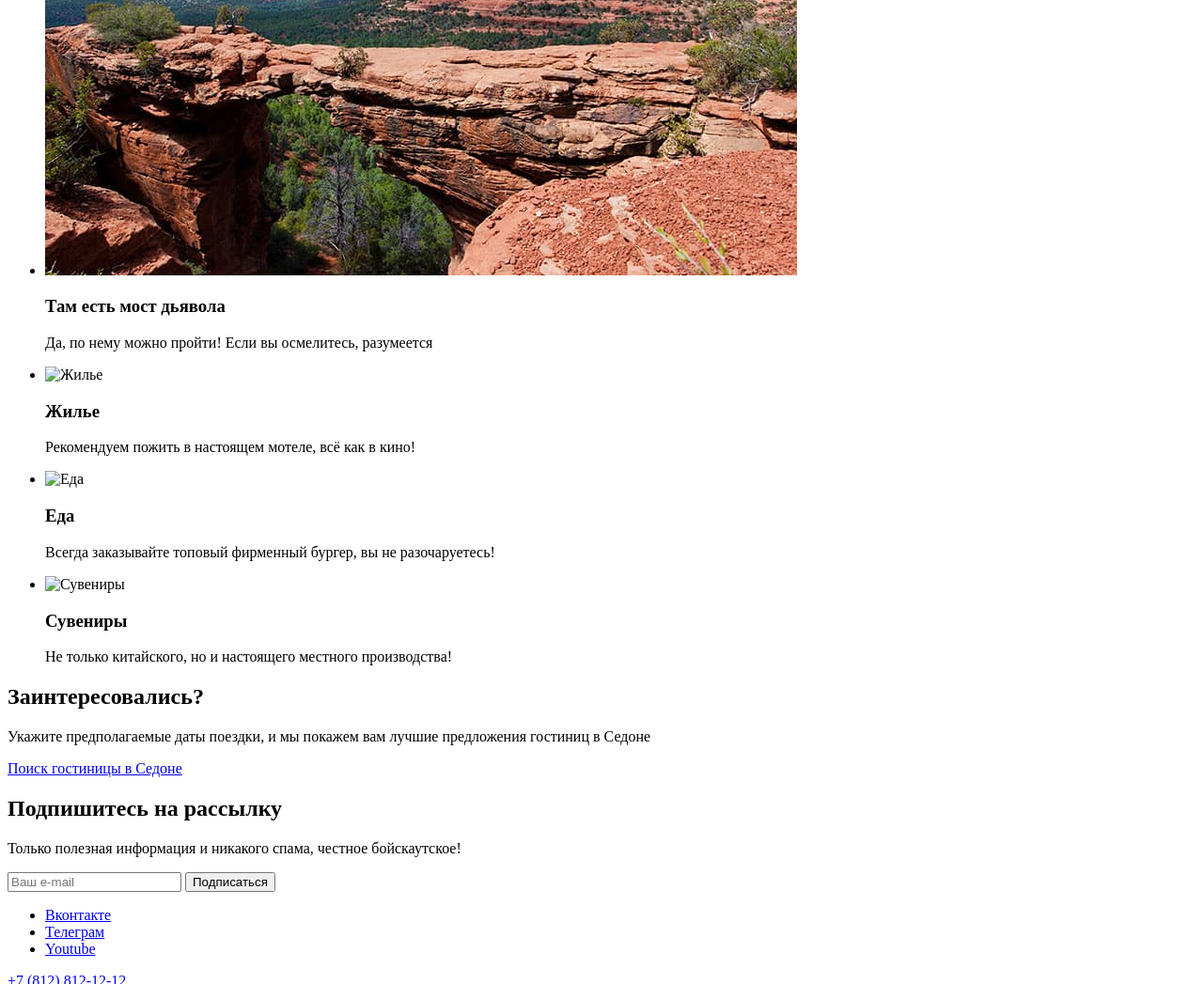
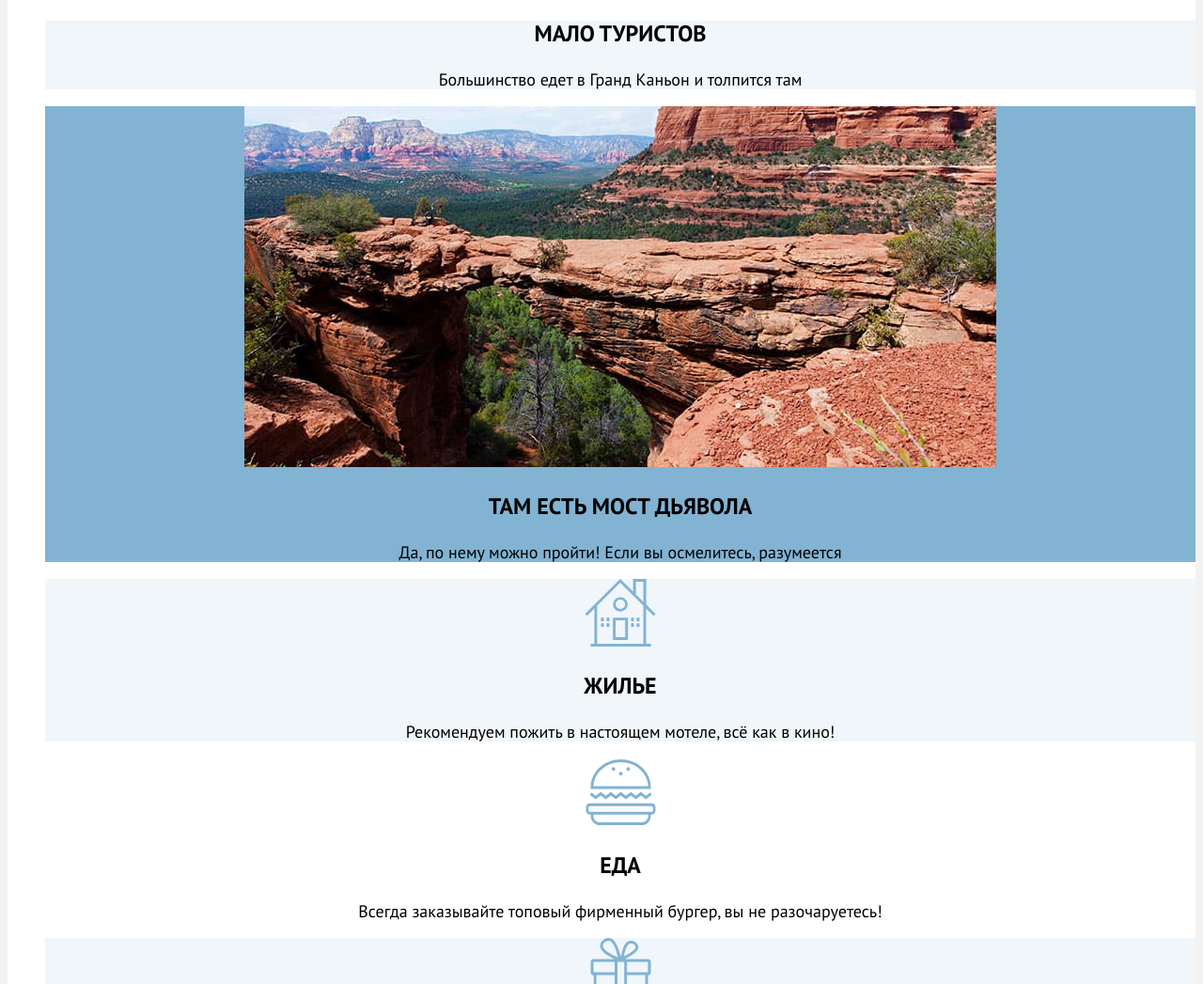
Before and after one commit to htmlacademy-htmlcss/2208603-sedona-35, a plain HTML site: page index.html in a window 1280 px wide. Shown: the part 1548-2595 px from the top of the page at 94% size. Drawn offline with Linux system fonts and the light colour scheme.

Commit message:
базовая стилизация

```diff
--- a/index.html
+++ b/index.html
@@ -3,6 +3,7 @@
   <head>
     <meta charset="utf-8">
     <title>HTML Academy: Седона</title>
+    <link rel="stylesheet" href="styles/styles.css">
   </head>
   <body>
 <header class="page-header">
@@ -10,7 +11,7 @@
 <ul class="navigation-list">
 <li class="navigation-item">
   <a class="navigation-link" href="main.html"></a>
-  <img src="#" alt="header-logo">
+  <img src="images/decor/logo-index.svg" alt="header-logo">
 </li>
 <li class="navigation-item">
   <a class="navigation-link" href="main.html">Главная</a>
@@ -44,63 +45,67 @@
 </nav>
 </header>
 <main class="main-index">
-<h1 class="visually-hidden">Sedona</h1>
-<img class="logo" src="images/decor/welcome.svg" width="458" height="352" alt="Логотип Седоны">
-<h2>Седона — небольшой городок в Аризоне, заслуживающий большего!</h2>
-<p>Рассмотрим причины, по которым Седона круче, чем Гранд-Каньон!</p>
+<section class="hero-block">
+  <h1 class="visually-hidden">Sedona</h1>
+<img class="welcome-logo" src="images/decor/welcome.svg" width="458" height="352" alt="Логотип Седоны">
+</section>
+<section class="welcome-section">
+<h2 class="welcome-section-title">Седона — небольшой городок в Аризоне,<br> заслуживающий большего!</h2>
+<p class="welcome-section-block">Рассмотрим причины, по которым Седона круче, чем Гранд-Каньон!</p>
+</section>
 <section class="advantages">
   <h2 class="visually-hidden">Преимущества</h2>
   <ul class="advantages-list">
-  <li class="advantages-item">
+  <li class="advantages-item advantages-item-town">
     <h3 class="advantages-title">Настоящий городок</h3>
     <p class="advantages-description">Седона — не аттракцион для туристов, там течёт своя жизнь</p>
     <img src="images/content/real-town.jpg" width="800" height="384" alt="image-real-town">
   </li>
-  <li class="advantages-item">
+  <li class="advantages-item advantages-item-area">
     <h3 class="advantages-title">Небольшая площадь</h3>
     <p class="advantages-description">Все достопримечательности находятся очень близко</p>
   </li>
-  <li class="advantages-item">
+  <li class="advantages-item advantages-item-road">
     <h3 class="advantages-title">Красивая дорога</h3>
     <p class="advantages-description">Ехать в Седону из Лас-Вегаса совсем не скучно!</p>
   </li>
-  <li class="advantages-item">
+  <li class="advantages-item advantages-item-tourists">
     <h3 class="advantages-title">Мало туристов</h3>
     <p class="advantages-description">Большинство едет в Гранд Каньон и толпится там</p>
   </li>
-  <li class="advantages-item">
+  <li class="advantages-item advantages-item-pocodiablo">
     <img src="images/content/poco-diablo.jpg" width="800" height="384" alt="image-devils-bridge">
     <h3 class="advantages-title">Там есть мост дьявола</h3>
     <p class="advantages-description">Да, по нему можно пройти! Если вы осмелитесь, разумеется</p>
   </li>
-  <li class="advantages-item">
-    <img src="#" alt="Жилье">
+  <li class="advantages-item advantages-item-housing">
+    <img src="images/decor/advantage-icon-house.svg" alt="Жилье">
     <h3 class="advantages-title">Жилье</h3>
     <p class="advantages-description">Рекомендуем пожить в настоящем мотеле, всё как в кино!</p>
   </li>
-  <li class="advantages-item">
-    <img src="#" alt="Еда">
+  <li class="advantages-item advantages-item-food">
+    <img src="images/decor/advantage-icon-burger.svg" alt="Еда">
     <h3 class="advantages-title">Еда</h3>
     <p class="advantages-description">Всегда заказывайте топовый фирменный бургер, вы не разочаруетесь!</p>
   </li>
-  <li class="advantages-item">
-    <img src="#" alt="Сувениры">
+  <li class="advantages-item advantages-item-souvenirs">
+    <img src="images/decor/advantage-icon-gift.svg" alt="Сувениры">
     <h3 class="advantages-title">Сувениры</h3>
     <p class="advantages-description">Не только китайского, но и настоящего местного производства!</p>
   </li>
   </ul>
 </section>
 <section class="hotel-booking">
-<h2>Заинтересовались?</h2>
-<p>Укажите предполагаемые даты поездки, и мы покажем вам лучшие предложения гостиниц в Седоне</p>
+<h2 class="hotel-booking-title">Заинтересовались?</h2>
+<p class="hotel-booking-paragraph">Укажите предполагаемые даты поездки,<br> и мы покажем вам лучшие предложения гостиниц в Седоне</p>
 <a class="button button-booking" href="#">Поиск гостиницы в Седоне</a>
 </section>
 <section class="subscribe">
-  <h2>Подпишитесь на рассылку</h2>
-  <p>Только полезная информация и никакого спама, честное бойскаутское!</p>
+  <h2 class="subscribe-title">Подпишитесь на рассылку</h2>
+  <p class="subscribe-text">Только полезная информация и никакого спама, честное бойскаутское!</p>
   <form action="https://echo.htmlacademy.ru" method="post">
   <input type="text" name="enter-email" placeholder="Ваш e-mail">
-  <button class="button" type="subscribe">Подписаться</button>
+  <button class="button subscribe-button" type="subscribe">Подписаться</button>
   </form>
   </section>
 </main>
@@ -128,7 +133,7 @@
 <a class="contacts-phone" href="tel:+78128121212">+7 (812) 812-12-12</a>
 </section>
 <section class="footer-logo">
-  <img src="#" alt="logo-htmlacademy">
+  <img src="images/decor/logo_htmlacademy.svg" alt="logo-htmlacademy">
 </section>
 </footer>
   </body>
--- /dev/null
+++ b/styles/styles.css
@@ -0,0 +1,174 @@
+
+@font-face {
+  font-family: "PT Sans";
+  font-style: normal;
+  font-weight: 400;
+  src: url("../fonts/ptsans-400.woff2") format("woff2");
+  font-display: swap;
+}
+@font-face {
+  font-family: "PT Sans";
+  font-style: normal;
+  font-weight: 700;
+  src: url("../fonts/ptsans-700.woff2") format("woff2");
+  font-display: swap;
+}
+.page-header {
+  background-color: #ffffff;
+}
+.navigation-list {
+  list-style-type: none;
+}
+body {
+  font-family: "PT Sans", sans-serif;
+  font-size: 18px;
+  line-height: 21px;
+  color: #242424;
+  background-color: #f2f2f2;
+}
+.navigation-link {
+  font-family: "PT Sans", sans-serif;
+  line-height: 21px;
+  font-weight: 700;
+  text-align: center;
+  color: #000000;
+  background-color: #ffffff;
+  text-decoration: none;
+  text-transform: capitalize;
+}
+.main-index {
+  color:#000000;
+  background-color: #ffffff;
+}
+.hero-block {
+  background-image: url(../images/content/index-background.jpg);
+  background-size: 100% auto;
+  margin: 0 auto;
+  background-repeat: no-repeat;
+}
+.welcome-section-title {
+  font-family: "PT Sans", sans-serif;
+  font-weight: 700;
+  font-size: 30px;
+  line-height: 36px;
+  text-transform: uppercase;
+  text-align: center;
+}
+.welcome-section-block {
+  font-family: "PT Sans", sans-serif;
+  font-weight: 400;
+  font-size: 22px;
+  line-height: 26px;
+  text-align: center;
+}
+.advantages-list {
+  text-align: center;
+  background-color: #ffffff;
+  list-style-type: none;
+}
+.advantages-title {
+  font-family: "PT Sans", sans-serif;
+  font-weight: 700;
+  font-size: 24px;
+  line-height: 28px;
+  text-transform: uppercase;
+}
+.advantages-description {
+  font-weight: 400;
+  font-size: 18px;
+  line-height: 21px;
+}
+.advantages-item-town {
+  background-color: #82B3D3;
+}
+.advantages-item-area {
+  background-color: #83B3D31F;
+}
+.advantages-item-road {
+  background-color: #83B3D333;
+}
+.advantages-item-tourists {
+  background-color: #83B3D31F;
+}
+.advantages-item-pocodiablo {
+  background-color: #82B3D3;
+}
+.advantages-item-housing {
+  background-color: #83B3D31F;
+}
+.advantages-item-souvenirs {
+  background-color: #83B3D31F;
+}
+.hotel-booking {
+  text-align: center;
+}
+.hotel-booking-title {
+  font-weight: 700;
+  font-size: 30px;
+  line-height: 36px;
+  text-transform: uppercase;
+}
+.hotel-booking-paragraph {
+  font-weight: 400;
+  font-size: 22px;
+  line-height: 26px;
+}
+.button-booking {
+  background-color: #756157;
+  color: #ffffff;
+  text-decoration: none;
+  text-transform: uppercase;
+}
+.subscribe {
+  background-image: url(../images/content/background-subscribe.jpg);
+  width: 1200px;
+  height: 415px;
+  background-size: 100% auto;
+  margin: 0 auto;
+  color: #ffffff;
+  text-align: center;
+}
+.subscribe-title {
+  font-weight: 700;
+  font-size: 30px;
+  line-height: 36px;
+  text-transform: uppercase;
+}
+.subscribe-text {
+  font-weight: 400;
+  font-size: 22px;
+  line-height: 26px;
+}
+.subscribe-button {
+  background-color: #82b3d3;
+  color: #ffffff;
+}
+.footer-social-list {
+  list-style-type: none;
+}
+.footer-contacts {
+  text-align: center;
+}
+.contacts-phone {
+  color: #000000;
+  font-size: 40px;
+  line-height: 40px;
+  text-decoration: none;
+}
+
+
+
+
+.filter-section {
+  background-image: url(..//images/content/catalog-background.jpg);
+  width: 1200px;
+  height: 415px;
+  background-size: 100% auto;
+  margin: 0 auto;
+  color: #ffffff;
+}
+.inner-header-title {
+  font-weight: 700;
+  font-size: 60px;
+  line-height: 78px;
+}
```
Also changed, not shown: catalog.html (+4 -3 lines), images/decor/advantage-icon-burger.svg (added), images/decor/advantage-icon-gift.svg (added), images/decor/advantage-icon-house.svg (added), images/decor/logo-index.svg (added), images/decor/welcome-spacebar.svg (added).
